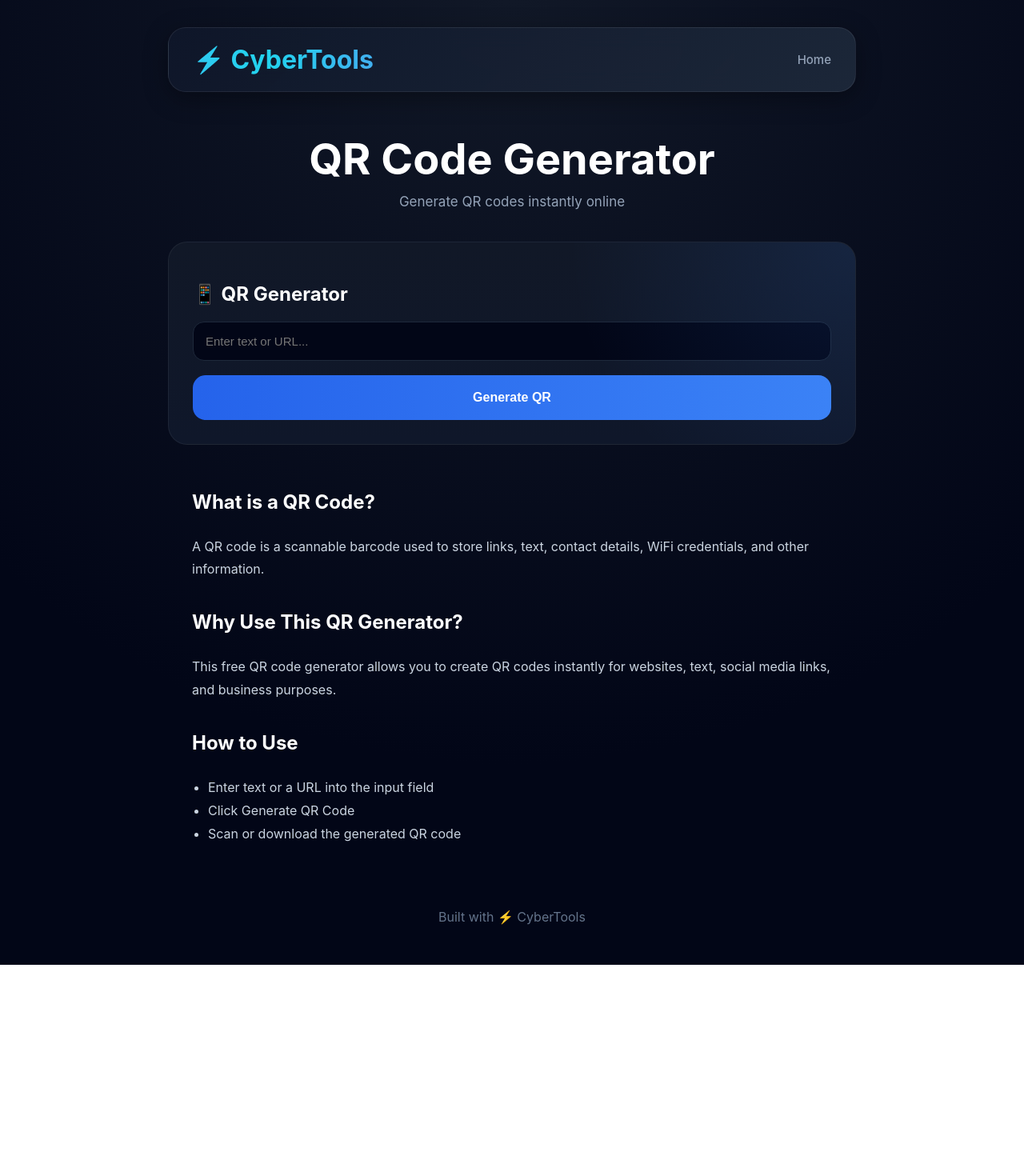
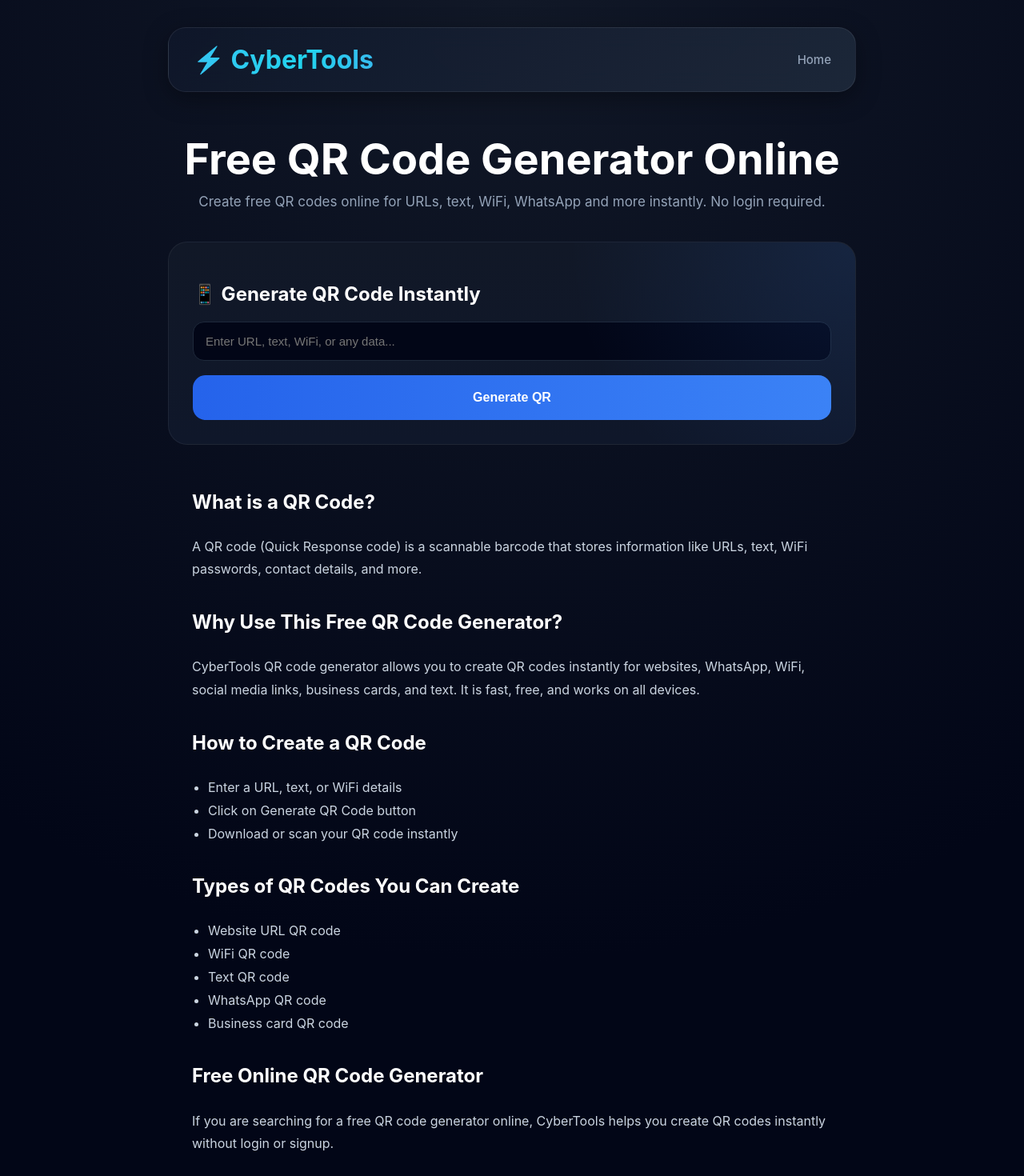
Before and after one commit to sonu2819/CyberTools, a React (Vite) app: page /qr-generator in a window 1280 px wide. Shown: the top 1470 px of the page at 80% size. Before the commit the page ends 1206 px from the top, so only its background shows below. Built offline with nearby package versions, Linux system fonts and the light colour scheme.

Commit message:
update SEO of json,QR,password  tool

```diff
--- a/src/pages/JSONFormatter.jsx
+++ b/src/pages/JSONFormatter.jsx
@@ -3,178 +3,114 @@ import "../App.css";
 import { Helmet } from "react-helmet";
 
 export default function JSONFormatter() {
-
-  const [text, setText] =
-    useState("");
-
-  const [result, setResult] =
-    useState("");
+  const [text, setText] = useState("");
+  const [result, setResult] = useState("");
 
   const formatJSON = () => {
-
     try {
-
-      const parsed =
-        JSON.parse(text);
-
-      setResult(
-        JSON.stringify(
-          parsed,
-          null,
-          2
-        )
-      );
-
+      const parsed = JSON.parse(text);
+      setResult(JSON.stringify(parsed, null, 2));
     } catch {
-
-      setResult(
-        "Invalid JSON"
-      );
-
+      setResult("Invalid JSON");
     }
-
   };
 
   const clearJSON = () => {
-
     setText("");
     setResult("");
-
   };
 
   return (
-    <><Helmet>
-
+    <>
+      <Helmet>
         <title>
-    JSON Formatter - CyberTools
+          Free JSON Formatter Online | Beautify & Validate JSON Instantly | CyberTools
         </title>
 
         <meta
           name="description"
-    content="Format and validate JSON instantly online using CyberTools free JSON formatter."
+          content="Format, beautify and validate JSON online instantly. Free JSON formatter tool by CyberTools for developers to debug and clean JSON data easily."
         />
 
         <meta
           name="keywords"
-    content="json formatter, json beautifier, format json online, validate json"
+          content="json formatter online, json beautifier, free json formatter, format json online, validate json online, json validator tool, prettify json"
         />
-
       </Helmet>
 
       <div className="app tool-page">
 
         {/* NAVBAR */}
         <header className="navbar">
-
-        <div className="logo">
-          ⚡ CyberTools
-        </div>
-
+          <div className="logo">⚡ CyberTools</div>
           <nav>
             <a href="/">Home</a>
           </nav>
-
         </header>
 
         {/* HERO */}
         <section className="hero">
-
-        <h1>
-          JSON Formatter
-        </h1>
+          <h1>Free JSON Formatter Online</h1>
 
           <p>
-          Format and validate JSON instantly
+            Beautify, format, and validate JSON instantly with CyberTools.
+            Fix errors and improve readability in seconds.
           </p>
-
         </section>
 
         {/* TOOL */}
         <section className="layout">
-
           <div className="card">
 
-          <h2>
-            📦 JSON Formatter
-          </h2>
+            <h2>📦 JSON Formatter & Validator</h2>
 
             <textarea
-            placeholder="Paste JSON..."
+              placeholder="Paste your JSON here..."
               value={text}
-            onChange={(e) =>
-              setText(e.target.value)
-            }
+              onChange={(e) => setText(e.target.value)}
             />
 
             <div className="btn-row">
-
-            <button
-              onClick={formatJSON}
-            >
-              Format JSON
-            </button>
-
-            <button
-              onClick={clearJSON}
-            >
-              Clear
-            </button>
-
+              <button onClick={formatJSON}>Format JSON</button>
+              <button onClick={clearJSON}>Clear</button>
             </div>
 
             {result && (
-
-            <pre className="output">
-              {result}
-            </pre>
-
+              <pre className="output">{result}</pre>
             )}
 
           </div>
-
         </section>
 
-
-
-      {/* INFO SECTION */}
+        {/* INFO SECTION (SEO BOOST - IMPORTANT) */}
         <section className="info-section">
 
-  <h2>
-    What is JSON Formatter?
-  </h2>
-
+          <h2>What is a JSON Formatter?</h2>
           <p>
-    JSON Formatter helps developers format and validate JSON data
-    for better readability and debugging.
+            A JSON formatter is a free online tool that helps developers
+            format, beautify, and validate JSON data. It improves readability
+            and helps find syntax errors quickly.
           </p>
 
-  <h2>
-    Why Use This JSON Formatter?
-  </h2>
-
+          <h2>Why Use This Free JSON Formatter?</h2>
           <p>
-    This free online JSON formatter instantly beautifies JSON code
-    and helps detect invalid JSON structure or syntax errors.
+            CyberTools JSON formatter helps you clean and organize JSON data instantly.
+            It is useful for developers working with APIs, databases, and web applications.
           </p>
 
-  <h2>
-    How to Use
-  </h2>
+          <h2>How to Use JSON Formatter Online</h2>
+          <ul>
+            <li>Paste your JSON data into the input box</li>
+            <li>Click on “Format JSON” button</li>
+            <li>View clean, readable formatted JSON instantly</li>
+          </ul>
 
+          <h2>Features of JSON Formatter</h2>
           <ul>
-
-    <li>
-      Paste your JSON data into the input field
-    </li>
-
-    <li>
-      Click the Format button
-    </li>
-
-    <li>
-      View formatted and validated JSON instantly
-    </li>
-
+            <li>Free and instant JSON formatting</li>
+            <li>Detects invalid JSON errors</li>
+            <li>Improves readability of complex JSON</li>
+            <li>Works online without installation</li>
           </ul>
 
         </section>
@@ -184,6 +120,7 @@ export default function JSONFormatter() {
           Built with ⚡ CyberTools
         </footer>
 
-    </div></>
+      </div>
+    </>
   );
 }
--- a/src/pages/Password.jsx
+++ b/src/pages/Password.jsx
@@ -3,146 +3,105 @@ import "../App.css";
 import { Helmet } from "react-helmet";
 
 export default function Password() {
-
-  const [password, setPassword] =
-    useState("");
+  const [password, setPassword] = useState("");
 
   const generatePassword = () => {
-
     const chars =
       "ABCDEFGHIJKLMNOPQRSTUVWXYZabcdefghijklmnopqrstuvwxyz0123456789@#$!%&*";
 
     let pass = "";
 
     for (let i = 0; i < 16; i++) {
-
-      pass += chars[
-        Math.floor(
-          Math.random() * chars.length
-        )
-      ];
+      pass += chars[Math.floor(Math.random() * chars.length)];
     }
 
     setPassword(pass);
   };
 
   return (
-<><Helmet>
-
+    <>
+      <Helmet>
         <title>
-    Password Generator - CyberTools
+          Free Password Generator Online | Create Strong Secure Passwords Instantly | CyberTools
         </title>
 
         <meta
           name="description"
-    content="Generate strong secure passwords instantly online using CyberTools free password generator."
+          content="Generate strong and secure passwords online instantly. Free password generator tool by CyberTools to create random passwords with letters, numbers, and symbols."
         />
 
         <meta
           name="keywords"
-    content="password generator, strong password generator, secure password generator, random password tool"
+          content="password generator online, free password generator, strong password generator, secure password generator, random password generator, create password online, password maker tool"
         />
-
       </Helmet>
 
       <div className="app tool-page">
 
         {/* NAVBAR */}
         <header className="navbar">
-
-        <div className="logo">
-          ⚡ CyberTools
-        </div>
-
+          <div className="logo">⚡ CyberTools</div>
           <nav>
             <a href="/">Home</a>
           </nav>
-
         </header>
 
         {/* HERO */}
         <section className="hero">
-
-        <h1>
-          Password Generator
-        </h1>
+          <h1>Free Password Generator Online</h1>
 
           <p>
-          Generate strong secure passwords online
+            Create strong, secure, and random passwords instantly for free.
+            Protect your accounts from hacking and weak passwords.
           </p>
-
         </section>
 
         {/* TOOL */}
         <section className="layout">
-
           <div className="card">
 
-          <h2>
-            🔑 Password Generator
-          </h2>
+            <h2>🔑 Strong Password Generator</h2>
 
             <div className="result-box">
-
-            <span>
-              {password || "Generate password..."}
-            </span>
-
+              <span>{password || "Click generate to create password..."}</span>
             </div>
 
-          <button
-            className="main-btn"
-            onClick={generatePassword}
-          >
+            <button className="main-btn" onClick={generatePassword}>
               Generate Password
             </button>
 
           </div>
-
         </section>
 
-
-
+        {/* INFO SECTION (SEO BOOST) */}
         <section className="info-section">
 
-        <h2>
-          What is a Password Generator?
-        </h2>
-
+          <h2>What is a Password Generator?</h2>
           <p>
-          A password generator creates strong and secure passwords automatically.
-          Strong passwords help protect your online accounts from hacking,
-          brute-force attacks, and unauthorized access.
+            A password generator is a free online tool that creates strong,
+            random, and secure passwords to protect your online accounts.
+            It helps prevent hacking and improves account security.
           </p>
 
-        <h2>
-          Why Use This Password Generator?
-        </h2>
-
+          <h2>Why Use This Free Password Generator?</h2>
           <p>
-          This free online password generator helps you create random passwords
-          instantly. It combines uppercase letters, lowercase letters,
-          numbers, and special characters to improve security.
+            CyberTools password generator helps you create strong passwords
+            using uppercase letters, lowercase letters, numbers, and special symbols.
+            It is fast, free, and works online without login.
           </p>
 
-        <h2>
-          How to Use
-        </h2>
+          <h2>How to Use Password Generator</h2>
+          <ul>
+            <li>Click on "Generate Password" button</li>
+            <li>Copy the generated secure password</li>
+            <li>Use it for your accounts safely</li>
+          </ul>
 
+          <h2>Benefits of Strong Passwords</h2>
           <ul>
-
-          <li>
-            Click the "Generate Password" button
-          </li>
-
-          <li>
-            A strong random password will appear instantly
-          </li>
-
-          <li>
-            Copy and use the password for your accounts securely
-          </li>
-
+            <li>Protects your accounts from hacking</li>
+            <li>Prevents brute-force attacks</li>
+            <li>Keeps personal data safe</li>
           </ul>
 
         </section>
--- a/src/pages/QRGenerator.jsx
+++ b/src/pages/QRGenerator.jsx
@@ -2,163 +2,123 @@ import { useState } from "react";
 import QRCode from "qrcode";
 import "../App.css";
 import { Helmet } from "react-helmet";
+
 export default function QRGenerator() {
-
-  const [text, setText] =
-    useState("");
-
-  const [qr, setQr] =
-    useState("");
+  const [text, setText] = useState("");
+  const [qr, setQr] = useState("");
 
   const generateQR = async () => {
-
     if (!text) return;
-
-    const url =
-      await QRCode.toDataURL(text);
-
+    const url = await QRCode.toDataURL(text);
     setQr(url);
-
   };
 
   return (
     <>
       <Helmet>
-
         <title>
-    Free QR Code Generator - Create QR Codes Online | CyberTools
+          Free QR Code Generator Online | Create QR Codes for URL, WiFi & Text | CyberTools
         </title>
 
         <meta
           name="description"
-    content="Generate free QR codes online instantly for URLs, text, Wi-Fi, contact information, business cards, social media links and more. Fast, secure and easy QR code generator."
+          content="Generate free QR codes online instantly for URLs, text, WiFi, WhatsApp, social media and business cards. Fast, secure and easy QR code generator by CyberTools."
         />
 
         <meta
           name="keywords"
-    content="QR code generator, free QR generator, online QR tool, free QR code generator, online QR code generator, create QR code, QR generator, generate QR code, QR code maker, QR code creator, URL QR code generator, text QR code generator, WiFi QR code generator, QR code for website, QR code for business, QR code online, QR code creator free"
+          content="qr code generator online, free qr code generator, qr code maker online, create qr code online, generate qr code online, online qr code generator, qr generator, qr code creator, wifi qr code generator, url qr code generator, text qr code generator"
         />
-
       </Helmet>
-
-
 
       <div className="app tool-page">
 
         {/* NAVBAR */}
         <header className="navbar">
-
-        <div className="logo">
-          ⚡ CyberTools
-        </div>
-
+          <div className="logo">⚡ CyberTools</div>
           <nav>
             <a href="/">Home</a>
           </nav>
-
         </header>
 
         {/* HERO */}
         <section className="hero">
-
-        <h1>
-          QR Code Generator
-        </h1>
-
+          <h1>Free QR Code Generator Online</h1>
           <p>
-          Generate QR codes instantly online
+            Create free QR codes online for URLs, text, WiFi, WhatsApp and more instantly.
+            No login required.
           </p>
-
         </section>
 
         {/* TOOL */}
         <section className="layout">
-
           <div className="card">
-
-          <h2>
-            📱 QR Generator
-          </h2>
+            <h2>📱 Generate QR Code Instantly</h2>
 
             <input
               type="text"
-            placeholder="Enter text or URL..."
+              placeholder="Enter URL, text, WiFi, or any data..."
               value={text}
-            onChange={(e) =>
-              setText(e.target.value)
-            }
+              onChange={(e) => setText(e.target.value)}
             />
 
-          <button
-            className="main-btn"
-            onClick={generateQR}
-          >
+            <button className="main-btn" onClick={generateQR}>
               Generate QR
             </button>
 
             {qr && (
-
               <div className="output">
-
                 <img
                   src={qr}
-                alt="QR Code"
+                  alt="Generated QR Code"
                   style={{
                     width: "220px",
                     marginTop: "10px",
-                  borderRadius: "12px"
+                    borderRadius: "12px",
                   }}
                 />
-
               </div>
-
             )}
-
           </div>
-
         </section>
 
-
-      {/* INFO SECTION */}
+        {/* INFO SECTION (SEO BOOST) */}
         <section className="info-section">
 
-  <h2>
-    What is a QR Code?
-  </h2>
-
+          <h2>What is a QR Code?</h2>
           <p>
-    A QR code is a scannable barcode used to store links,
-    text, contact details, WiFi credentials, and other information.
+            A QR code (Quick Response code) is a scannable barcode that stores
+            information like URLs, text, WiFi passwords, contact details, and more.
           </p>
 
-  <h2>
-    Why Use This QR Generator?
-  </h2>
-
+          <h2>Why Use This Free QR Code Generator?</h2>
           <p>
-    This free QR code generator allows you to create QR codes instantly
-    for websites, text, social media links, and business purposes.
+            CyberTools QR code generator allows you to create QR codes instantly
+            for websites, WhatsApp, WiFi, social media links, business cards, and text.
+            It is fast, free, and works on all devices.
           </p>
 
-  <h2>
-    How to Use
-  </h2>
+          <h2>How to Create a QR Code</h2>
+          <ul>
+            <li>Enter a URL, text, or WiFi details</li>
+            <li>Click on Generate QR Code button</li>
+            <li>Download or scan your QR code instantly</li>
+          </ul>
 
+          <h2>Types of QR Codes You Can Create</h2>
           <ul>
+            <li>Website URL QR code</li>
+            <li>WiFi QR code</li>
+            <li>Text QR code</li>
+            <li>WhatsApp QR code</li>
+            <li>Business card QR code</li>
+          </ul>
 
-    <li>
-      Enter text or a URL into the input field
-    </li>
-
-    <li>
-      Click Generate QR Code
-    </li>
-
-    <li>
-      Scan or download the generated QR code
-    </li>
-
-  </ul>
+          <h2>Free Online QR Code Generator</h2>
+          <p>
+            If you are searching for a free QR code generator online, CyberTools
+            helps you create QR codes instantly without login or signup.
+          </p>
 
         </section>
 
@@ -168,7 +128,6 @@ export default function QRGenerator() {
         </footer>
 
       </div>
-
     </>
   );
 }
```
Lines whose indentation alone changed are shown as unchanged.
